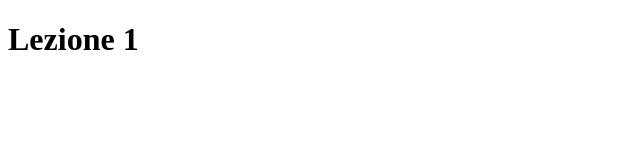
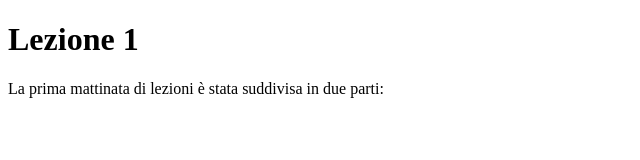
Before and after one commit to giuliogallo94/htmlcss-hello, a plain HTML site: page index.html in a window 1280 px wide. Shown: the whole page, without its empty margins (0-640 px from the left). Drawn offline with Linux system fonts and the light colour scheme.

Commit message:
add: 1st paragraph in body

```diff
--- a/index.html
+++ b/index.html
@@ -7,5 +7,6 @@
 </head>
 <body>
     <h1>Lezione 1</h1>
+        <p>La prima mattinata di lezioni è stata suddivisa in due parti:</p>
 </body>
 </html>
```
